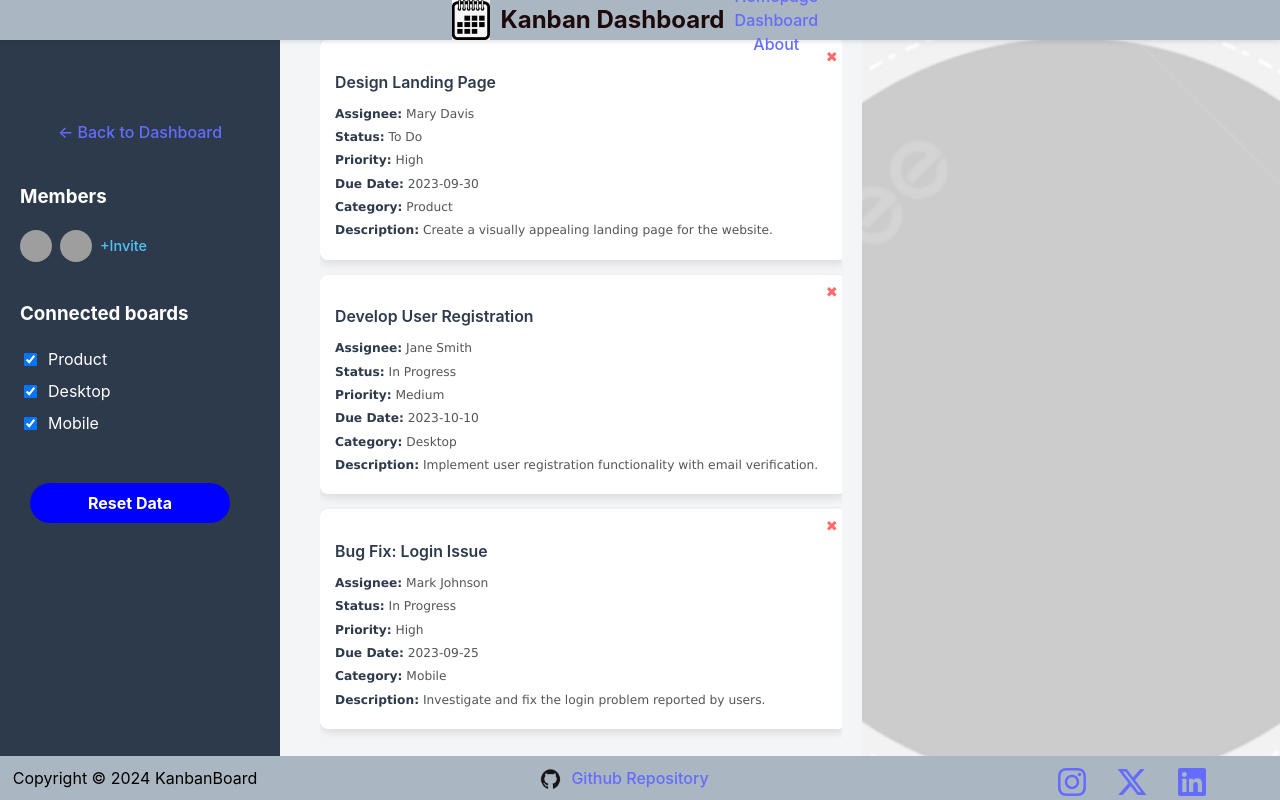
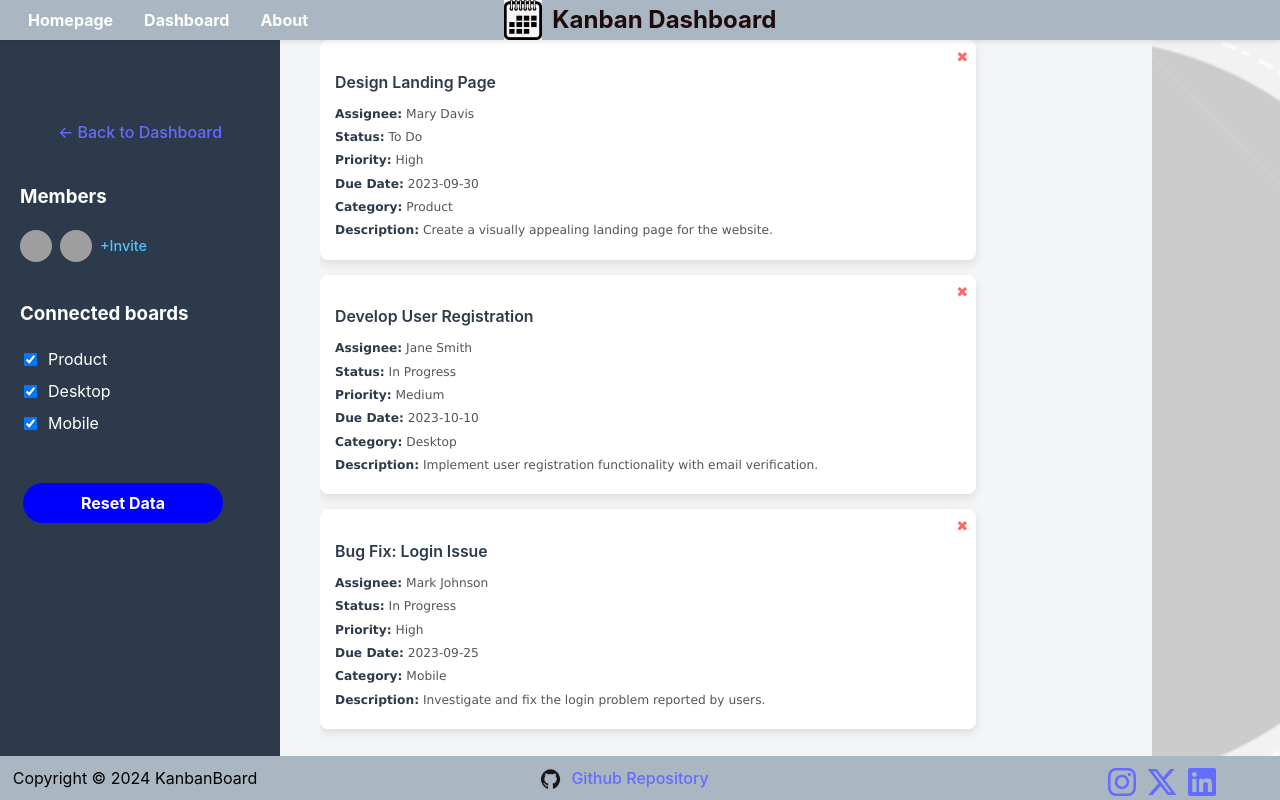
Before and after one commit to priya337/React-App-Project, a React (Vite) app in the folder vite-project/: page /task-details in a window 1280 px wide. Built offline with nearby package versions, Linux system fonts and the light colour scheme; grey boxes are pictures that could not be loaded.

Commit message:
Modified Navbar , Sidebar and TaskDetails components and associated styling files

```diff
--- a/vite-project/src/Sidebar.css
+++ b/vite-project/src/Sidebar.css
@@ -91,7 +91,7 @@
   transition: background-color 0.3s ease;
   width: 100%;
   max-width: 200px;
-  margin-left: 10px;
+  margin-left: 3px;
   margin-top: 20px;
   font-weight: bold;
 }
--- a/vite-project/src/TaskDetails.css
+++ b/vite-project/src/TaskDetails.css
@@ -1,7 +1,8 @@
 /* Task Details Page Styles */
 .task-details-container {
     display: flex;
-    height: 100vh; /* Fill the viewport height */
+    height: 200vh; /* Fill the viewport height */
+
     gap: 20px;
     background-color: #f4f5f7; /* Light background to match the dashboard */
     padding: 0; /* Remove padding for full-width effect */
@@ -18,7 +19,7 @@
     box-sizing: border-box;
     display: flex;
     flex-direction: column;
-    height: 100vh; /* Full viewport height */
+    height: 200vh; /* Full viewport height */
     overflow: hidden; /* Prevent scroll in sidebar */
 }
 
@@ -44,6 +45,7 @@
     gap: 15px;
     margin-top: 20px; /* Ensure some space at the top */
     overflow-y: auto; /* Allow scrolling for tasks if overflow occurs */
+    overflow-x: hidden;
     height: calc(100vh - 100px); /* Adjust to allow full viewport height for task list */
 }
 
@@ -58,6 +60,7 @@
     width: 95%; /* Increased width for a larger display card */
     max-width: 600px; /* Optional max width to keep the card manageable */
     margin: 0 auto; /* Center the card within the task list */
+
 }
 
 .task-card h3 {
@@ -126,3 +129,15 @@
 .reset-button:hover {
     background-color: #ff4b4b;
 }
+
+/* Increase width of task cards on Task-details page */
+.task-card {
+    width: 120%; /* Increase width slightly */
+    max-width: 700px; /* Optional max-width for wider cards */
+}
+
+/* Add padding to push the scrollbar further right */
+.task-list {
+    padding-right: 300px; /* Adjust this value as needed */
+    margin-right: -10px; /* Optional: Adjusts the container to push the scrollbar closer to the right edge */
+}
--- a/vite-project/src/components/Navbar.css
+++ b/vite-project/src/components/Navbar.css
@@ -1,22 +1,48 @@
+/* Main navbar container */
 .navbar {
   position: fixed;
-  top: 0; /* Ensures the navbar is fixed at the top of the viewport */
+  top: 0;
   left: 0;
   width: 100%;
   background-color: #aab6c1;
   color: white;
   display: flex;
-  justify-content: center;
+  align-items: center;
   padding: 10px 0;
-  z-index: 100; /* Keeps it on top of other content */
-  height: 20px; /* Specify a height to ensure content spacing below */
-  box-shadow: 0 2px 5px rgba(0, 0, 0, 0.1); /* Optional shadow for a nice effect */
+  z-index: 100;
+  height: 20px; /* Adjusted for better spacing */
+  box-shadow: 0 2px 5px rgba(0, 0, 0, 0.1);
 }
 
+/* Left links container */
+.navbar-links {
+  position: absolute;
+  left: 20px; /* Position links to the left side */
+  display: flex;
+  gap: 15px; /* Space between links */
+}
+
+/* Styling for each link */
+.navbar-links a {
+  color: #ffffff; /* White text */
+  text-decoration: none;
+  font-size: 1em;
+  padding: 5px 8px;
+  font-weight: bold;
+  transition: color 0.3s;
+}
+
+.navbar-links a:hover {
+  color: #005f73; /* Subtle hover effect */
+}
+
+/* Centered logo and title container */
 .navbar-logo {
+  margin: 0 auto; /* Center logo */
   display: flex;
   align-items: center;
 }
+
 .navbar-logo img {
   height: 40px;
   margin-right: 10px;
@@ -27,8 +53,3 @@
   font-size: 24px;
   font-weight: bold;
 }
-a {
-  color: aqua;
-  text-decoration: none;
-  margin: 0 10px 0 10px;
-}
--- a/vite-project/src/components/Navbar.jsx
+++ b/vite-project/src/components/Navbar.jsx
@@ -1,20 +1,19 @@
-//Navbar.jsx
-import { Link } from "react-router-dom";
+// Navbar.jsx
+import { NavLink } from "react-router-dom";
 import React from "react";
 import "./Navbar.css";
-import { NavLink } from "react-router-dom";
 
 export const Navbar = () => {
   return (
     <nav className="navbar">
+      <div className="navbar-links">
+        <NavLink to="/">Homepage</NavLink>
+        <NavLink to="/dashboard">Dashboard</NavLink>
+        <NavLink to="/about">About</NavLink>
+      </div>
       <div className="navbar-logo">
         <img src="./Calendar.PNG" alt="Logo" />
         <span className="navbar-title">Kanban Dashboard</span>
-        <div className="links">
-          <NavLink to="/">Homepage</NavLink>
-          <NavLink to="/dashboard">Dashboard</NavLink>
-          <NavLink to="/About">About</NavLink>
-        </div>
       </div>
     </nav>
   );
```
